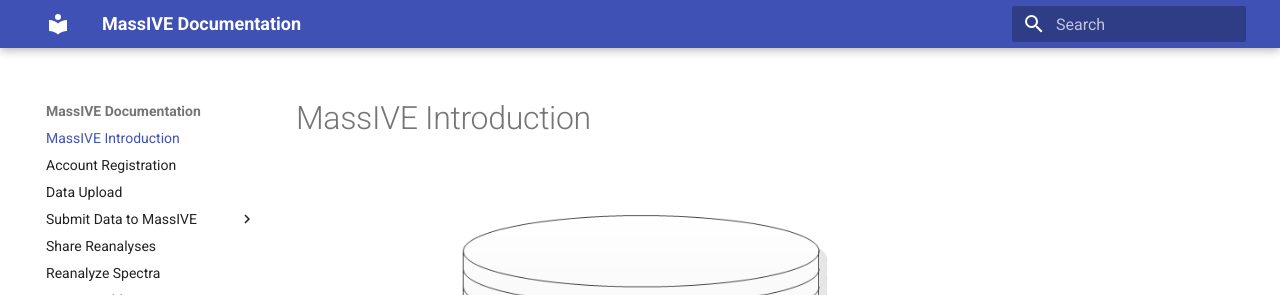
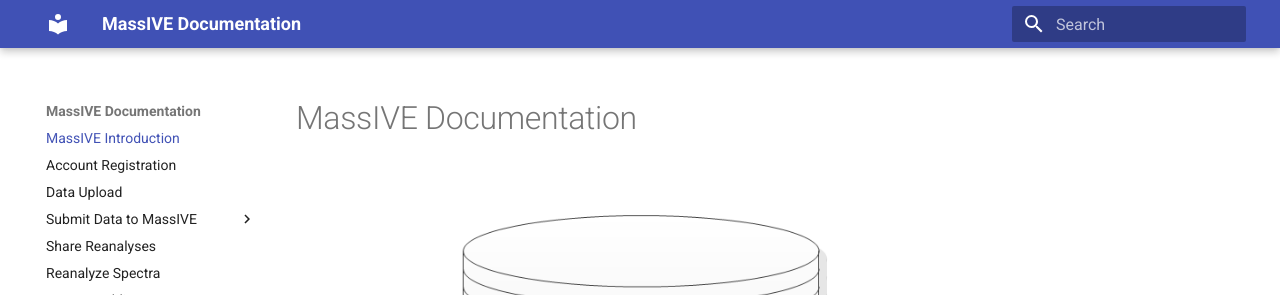
Before and after one commit to CCMS-UCSD/MassIVEDocumentation, an MkDocs documentation site: the page built from docs/index.md, in a window 1280 px wide and 1190 px high. Shown: the top 295 px of the window. Built offline with MkDocs 1.6.1 and Material for MkDocs 9.7.7, drawn with Linux system fonts in a browser that asks for light colours.

Commit message:
Revert "Update index.md"
This reverts commit 1ab67df12bc3d5ebb40d80e2554418ed696107b7.

```diff
--- a/docs/index.md
+++ b/docs/index.md
@@ -1,3 +1,5 @@
+# MassIVE Documentation
+
 ![massive logo](img/index/massive_logo.png)
 
 MassIVE is a worldwide mass spectrometry data repository integrated into a flexible, scalable, user-friendly framework offering a diverse set of data analysis algorithms.
```
